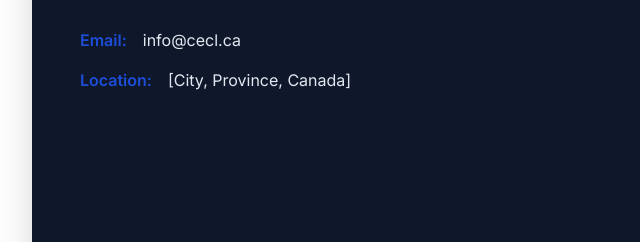
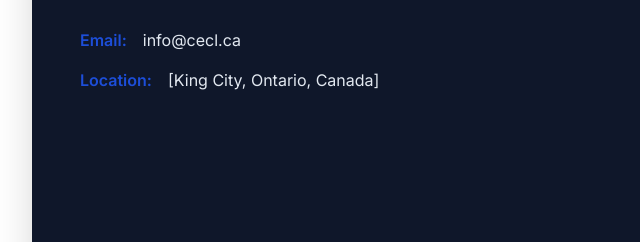
Before and after one commit to pwestcacrs-dot/cecl.ca, a plain HTML site: page index.html in a window 1280 px wide. Shown: the part 2160-2402 px from the top of the page, 0-640 px from the left. Drawn offline with nearby package versions, Linux system fonts and the light colour scheme.

Commit message:
Update index.html
address

```diff
--- a/index.html
+++ b/index.html
@@ -186,7 +186,7 @@
  </div>
  <div class="flex items-center gap-4">
  <span class="text-brandBlue font-semibold">Location:</span>
- <span class="text-slate-200">[City, Province, Canada]</span>
+ <span class="text-slate-200">[King City, Ontario, Canada]</span>
  </div>
  </div>
  </div>
```
